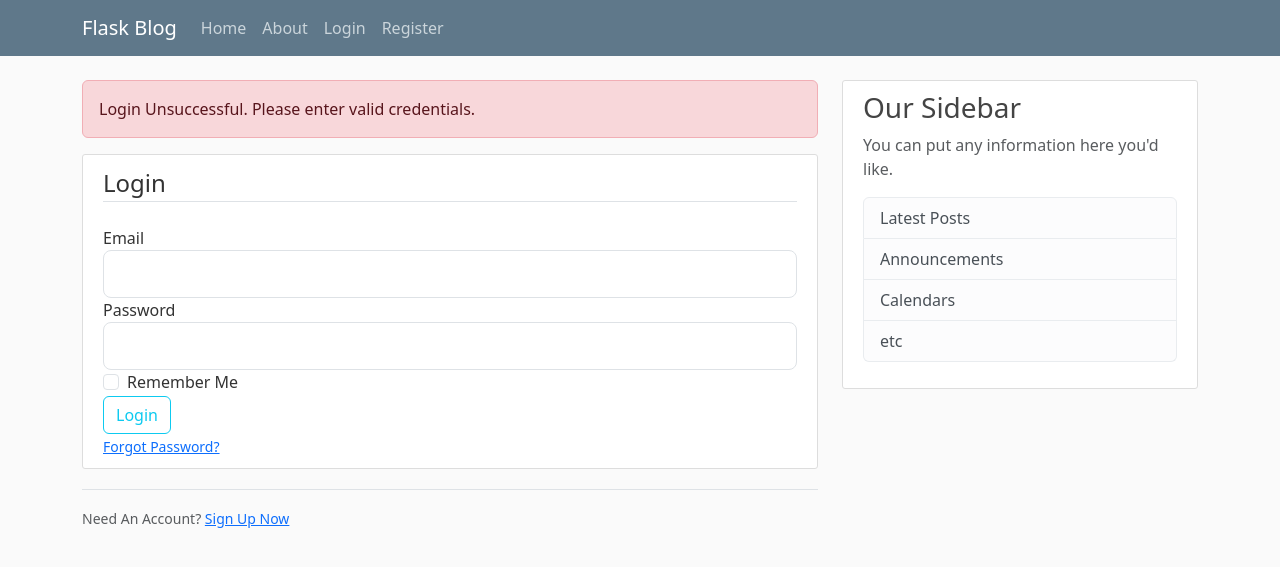
After one commit to Hullaah/BlogApp, a Flask app: page /login in a window 1280 px wide. The commit adds this page. Shown: the top 567 px of the page. Run offline with Flask 3, Linux system fonts and the light colour scheme.

Commit message:
Created the login and signup page

```diff
--- a/blog.py
+++ b/blog.py
@@ -1,6 +1,8 @@
-from flask import Flask, render_template, url_for
+from flask import Flask, render_template, url_for, flash, redirect
+from forms import RegistrationForm, LoginForm
 
 app = Flask(__name__)
+app.config['SECRET_KEY'] = "8970762fb1ac44061fd47e0182701a15"
 
 posts = [
     {
@@ -19,12 +21,29 @@ posts = [
 
 @app.route("/")
 @app.route("/home")
-def hello_world():
+def home():
     return render_template("home.html", posts=posts)
 
 @app.route("/about")
 def about():
     return render_template("about.html", title="About")
 
+@app.route("/register", methods=["GET", "POST"])
+def register():
+    form = RegistrationForm()
+    if form.validate_on_submit():
+        flash(f"Account created for {form.username.data}", "success")
+        return redirect(url_for("home"))
+    return render_template("register.html", title="Register", form=form)
+
+@app.route("/login", methods=["GET", "POST"])
+def login():
+    form = LoginForm()
+    if form.validate_on_submit():
+        flash("You have Logged in Successfully.", "success")
+        return redirect(url_for("home"))
+    flash("Login Unsuccessful. Please enter valid credentials.", "danger")
+    return render_template("login.html", title="Login", form=form)
+
 if __name__ == "__main__":
     app.run(debug=True)
--- /dev/null
+++ b/forms.py
@@ -0,0 +1,16 @@
+from flask_wtf import FlaskForm
+from wtforms import StringField, PasswordField, SubmitField, BooleanField
+from wtforms.validators import DataRequired, Length, Email, EqualTo
+
+class RegistrationForm(FlaskForm):
+    username = StringField("Username", validators=[DataRequired(), Length(min=2, max=10)])
+    email = StringField("Email", validators=[DataRequired(), Email()])
+    password = PasswordField("Password", validators=[DataRequired()])
+    confirm_password = PasswordField("Confirm Password", validators=[DataRequired(), EqualTo("password")])
+    submit = SubmitField("Sign Up")
+
+class LoginForm(FlaskForm):
+    email = StringField("Email", validators=[DataRequired(), Email()])
+    password = PasswordField("Password", validators=[DataRequired()])
+    remember = BooleanField("Remember Me")
+    submit = SubmitField("Login")
--- a/templates/layout.html
+++ b/templates/layout.html
@@ -21,13 +21,13 @@
             </button>
             <div class="collapse navbar-collapse" id="navbarToggle">
               <div class="navbar-nav mr-auto">
-                <a class="nav-item nav-link" href="/">Home</a>
-                <a class="nav-item nav-link" href="/about">About</a>
+                <a class="nav-item nav-link" href="{{ url_for('home') }}">Home</a>
+                <a class="nav-item nav-link" href="{{ url_for('about') }}">About</a>
               </div>
               <!-- Navbar Right Side -->
               <div class="navbar-nav">
-                <a class="nav-item nav-link" href="/login">Login</a>
-                <a class="nav-item nav-link" href="/register">Register</a>
+                <a class="nav-item nav-link" href="{{ url_for('login') }}">Login</a>
+                <a class="nav-item nav-link" href="{{ url_for('register')}}">Register</a>
               </div>
             </div>
           </div>
@@ -36,6 +36,15 @@
       <main role="main" class="container">
         <div class="row">
           <div class="col-md-8">
+            {% with messages = get_flashed_messages(with_categories=true) %}
+              {% if messages %}
+                {% for category, message in messages %}
+                  <div class="alert alert-{{ category }}">
+                    {{ message }}
+                  </div>
+                {% endfor %}
+              {% endif %}
+            {% endwith %}
             {% block content %}{% endblock %}
           </div>
           <div class="col-md-4">
--- /dev/null
+++ b/templates/login.html
@@ -0,0 +1,54 @@
+{% extends "layout.html" %}
+{% block content %}
+    <div class="content-section">
+        <form method="POST" action="">
+            {{ form.hidden_tag() }}
+            <fieldset class="form-group">
+                <legend class="border-bottom mb-4">
+                    Login
+                </legend>
+                <div class="form-group">
+                    {{ form.email.label(class="form-control-label") }}
+                    {% if form.email.errors %}
+                    {{ form.email(class="form-control form-control-ls is-invalid") }}
+                    <div class="invalid-feedback">
+                        {% for error in form.email.errors  %}
+                            <span> {{ error }} </span>
+                        {% endfor %}
+                    </div>
+                {% else %}
+                {{ form.email(class="form-control form-control-lg") }}
+                {% endif %}
+                </div>
+                <div class="form-group">
+                    {{ form.password.label(class="form-control-label") }}
+                    {% if form.password.errors %}
+                    {{ form.password(class="form-control form-control-ls is-invalid") }}
+                    <div class="invalid-feedback">
+                        {% for error in form.username.errors  %}
+                            <span> {{ error }} </span>
+                        {% endfor %}
+                    </div>
+                {% else %}
+                {{ form.password(class="form-control form-control-lg") }}
+                {% endif %}
+                </div>
+                <div class="form-check">
+                    {{ form.remember(class="form-check-input") }}
+                    {{ form.remember.label(class="form-check-label") }}
+                </div>
+            </fieldset>
+            <div class="form-group">
+                {{ form.submit(class="btn btn-outline-info") }}
+            </div>
+            <small class="text-muted ml-2">
+                <a href="#">Forgot Password?</a>
+            </small>
+        </form>
+    </div>
+    <div class="border-top pt-3">
+        <small class="text-muted">
+            Need An Account? <a href="url_for('register')" class="ml-2">Sign Up Now</a>
+        </small>
+    </div>
+{% endblock content %}
```
Also changed, not shown: templates/register.html (added, +73 -0 lines).
